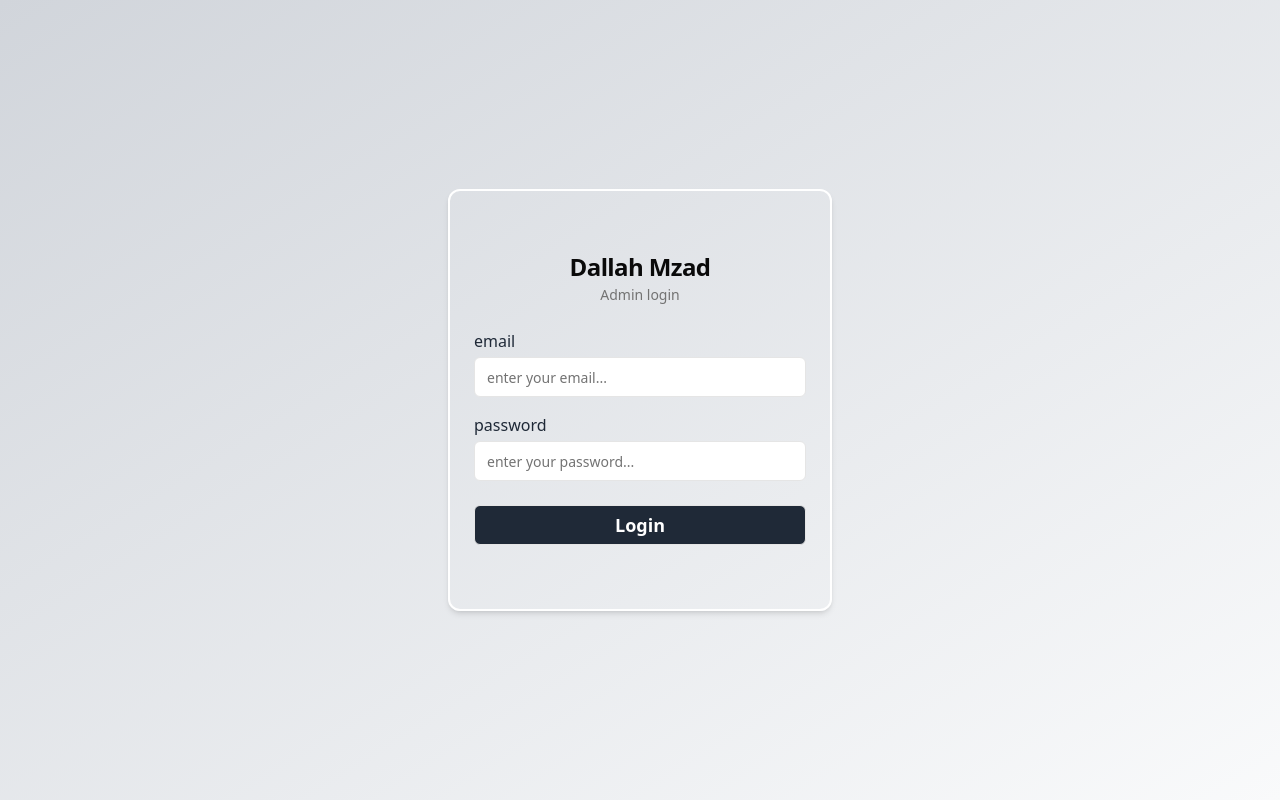
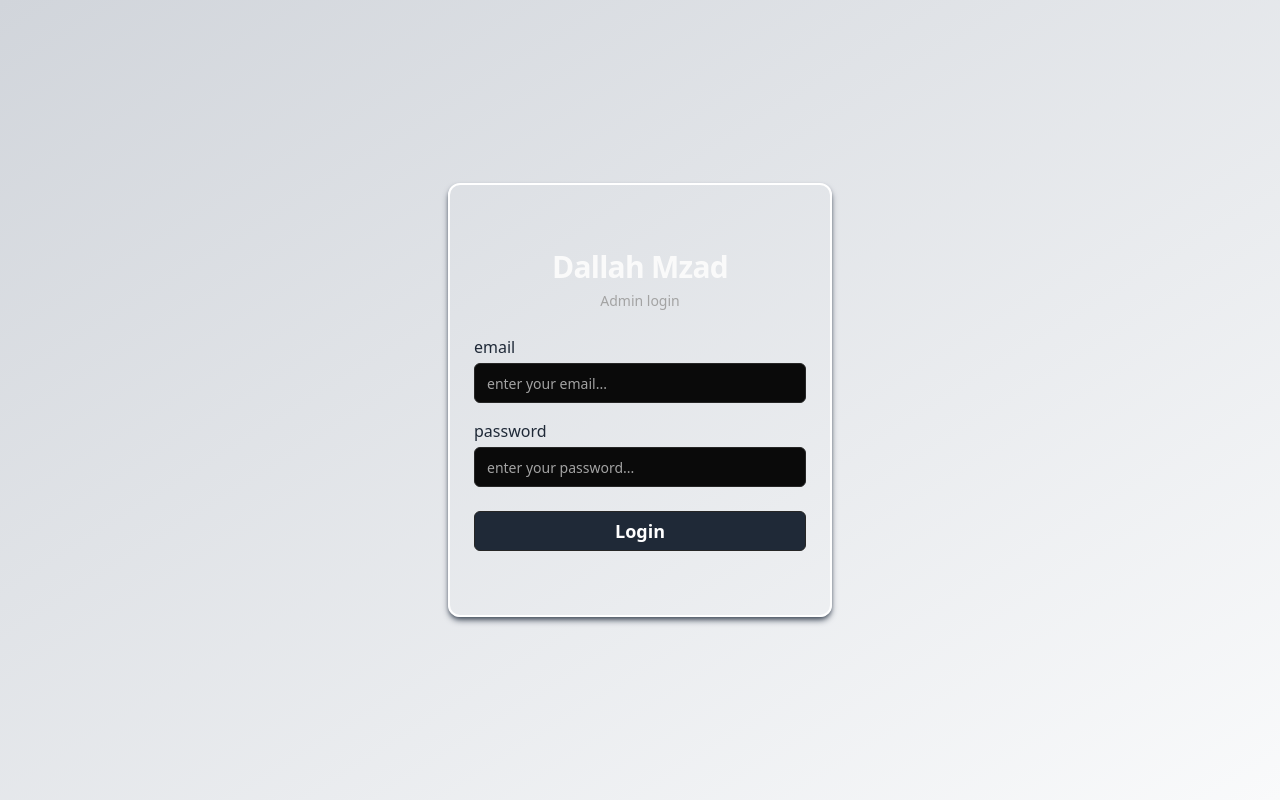
Before and after one commit to rishal-ERPGULF/control-panel, a React (Vite) app: page /login in a window 1280 px wide. Built offline with nearby package versions, Linux system fonts and the light colour scheme.

Commit message:
dark/light mode added

```diff
--- a/src/components/ui/SideBar.tsx
+++ b/src/components/ui/SideBar.tsx
@@ -4,7 +4,6 @@ import { Button } from "./button";
 import { Avatar, AvatarFallback, AvatarImage } from "./avatar";
 import { useDispatch, useSelector } from "react-redux";
 import { selectSideBar, toggleSidebar } from "@/redux/slices/SidebarSlice";
-
 interface Props {
   children: React.ReactNode;
 }
@@ -33,6 +32,7 @@ const SideBar = ({ children }: Props) => {
         </div>
         {/* sidebar items */}
         <ul className="flex-1 px-3">{children}</ul>
+        {/* sidebar avatar */}
         <div className="border-t flex p-3">
           <Avatar>
             <AvatarImage src="https://github.com/shadcn.png" />
--- a/src/layout/RootLayout.tsx
+++ b/src/layout/RootLayout.tsx
@@ -3,6 +3,7 @@ import SideBarItem from "@/components/ui/SideBarItem";
 import { LayoutDashboard, Users, LayoutList } from "lucide-react";
 import { useState } from "react";
 import { Outlet } from "react-router-dom";
+import { ModeToggle } from "@/components/ui/ModeToggle";
 
 const RootLayout = () => {
   const [activeItem, setActiveItem] = useState("Dashboard");
@@ -11,6 +12,9 @@ const RootLayout = () => {
   };
   return (
     <div className="flex">
+      <div className="absolute right-4 bottom-4">
+        <ModeToggle />
+      </div>
       <SideBar>
         <SideBarItem
           text="Dashboard"
--- a/src/main.tsx
+++ b/src/main.tsx
@@ -9,7 +9,7 @@ import router from "./Routes/Routes";
 
 ReactDOM.createRoot(document.getElementById("root")!).render(
   <React.StrictMode>
-    <ThemeProvider>
+    <ThemeProvider defaultTheme="dark">
       <Provider store={store}>
         <RouterProvider router={router} />
       </Provider>
--- a/src/screens/Login.tsx
+++ b/src/screens/Login.tsx
@@ -12,9 +12,9 @@ import { Input } from "@/components/ui/input";
 const Login = () => {
   return (
     <div className="h-screen grid place-items-center bg-gradient-to-tl from-gray-50 to-gray-300">
-      <Card className="md:w-96 py-10 shadow-md bg-white/10 bg-blur rounded-xl border-white border-2">
+      <Card className="md:w-96 py-10 shadow-gray-600 shadow-md bg-white/10 bg-blur rounded-xl border-white border-2">
         <CardHeader className="text-center">
-          <CardTitle>Dallah Mzad</CardTitle>
+          <CardTitle className="text-3xl">Dallah Mzad</CardTitle>
           <CardDescription>Admin login</CardDescription>
         </CardHeader>
         <CardContent className="space-y-4">
```
Also changed, not shown: src/index.css (line endings or trailing spaces).
